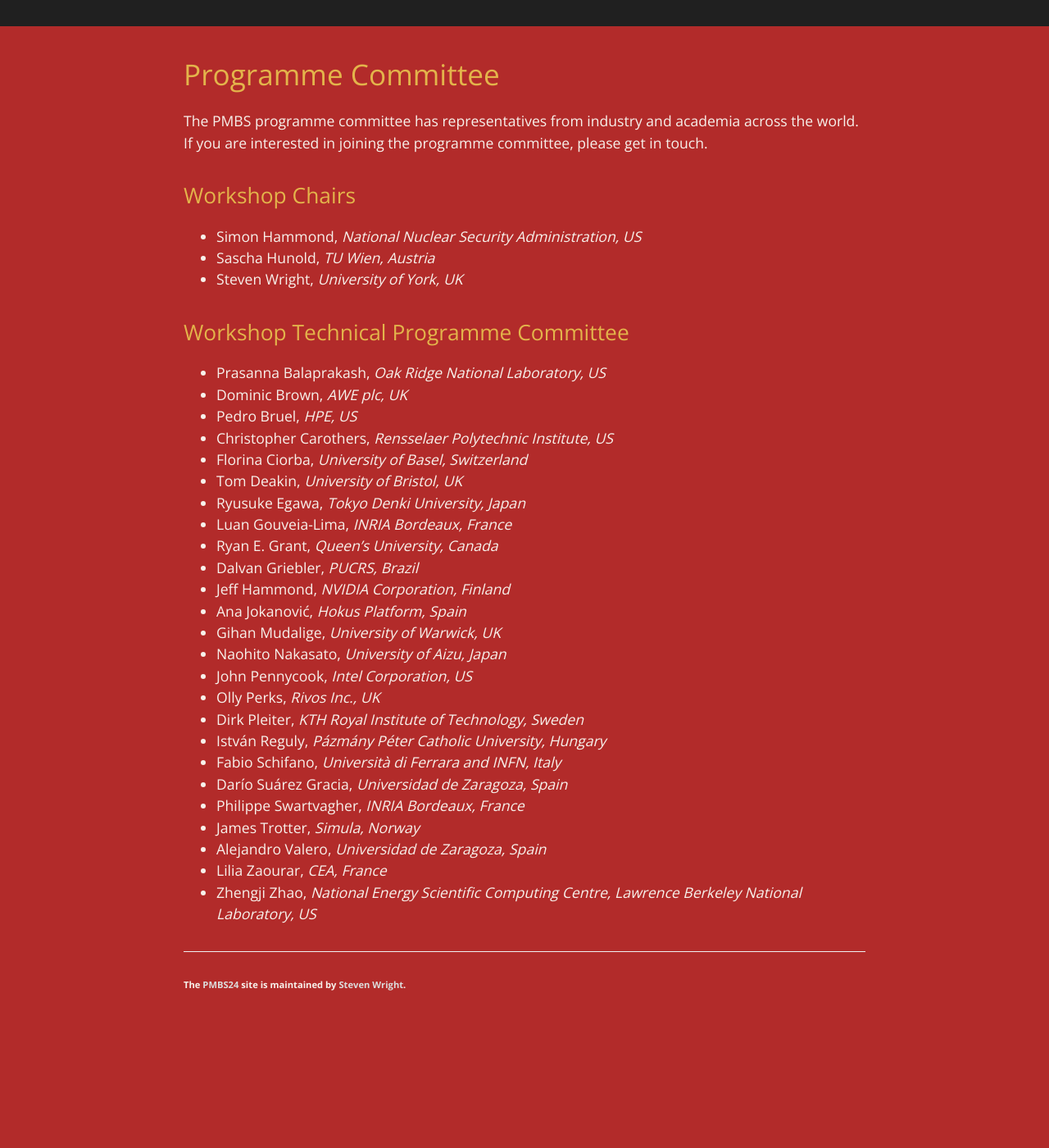
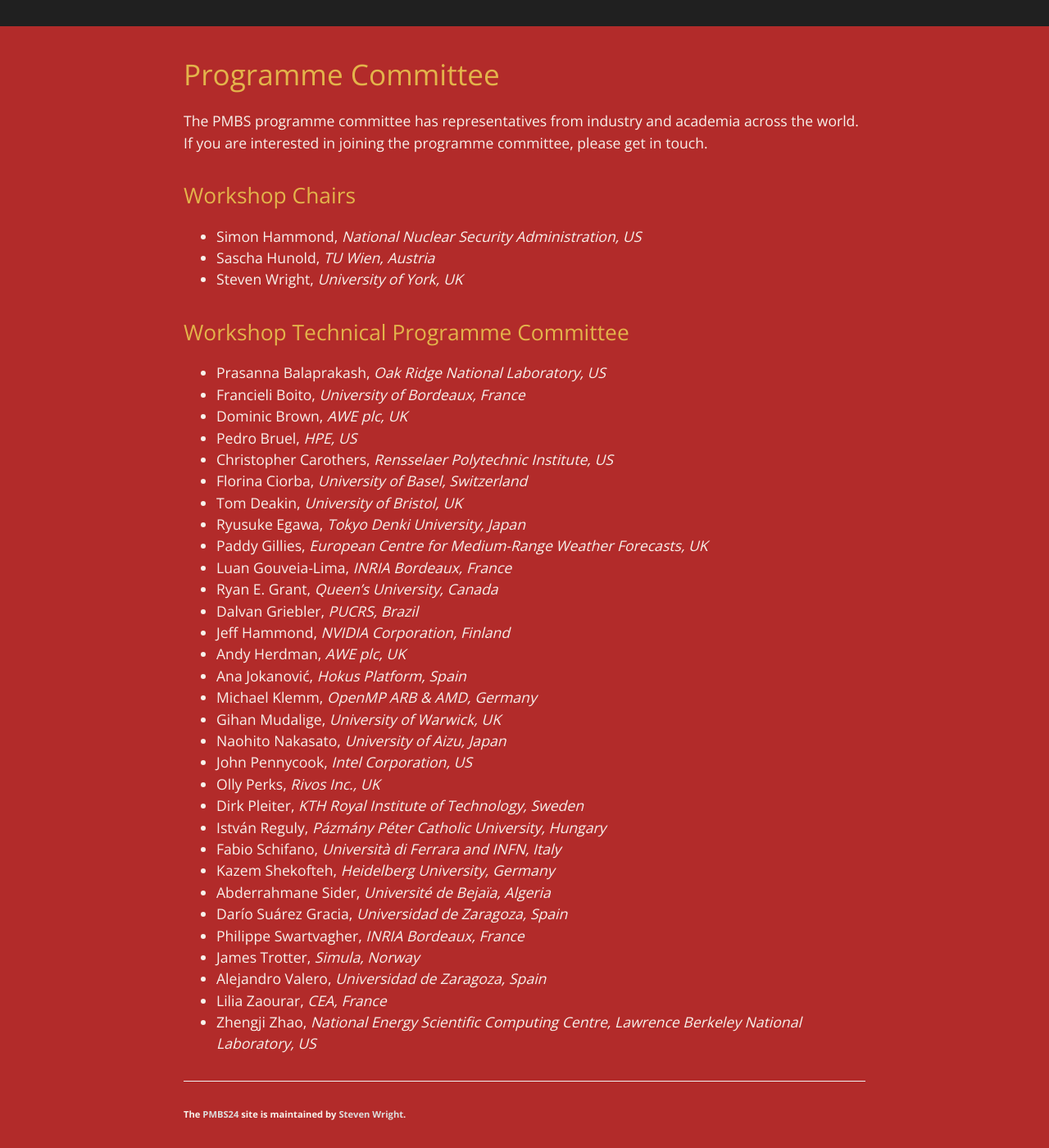
Before and after one commit to pmbs-workshop/pmbs-workshop.github.io, a Jekyll site: the page built from programmecommittee.markdown, in a window 1280 px wide and 1400 px high, scrolled down 579 px. Shown: the whole window at 82% size. Built offline with Jekyll 4.4.1, drawn with Linux system fonts in a browser that asks for light colours; before the commit the page ends 1820 px from its top, so only the background shows below that.

Commit message:
Updated PC List

```diff
--- a/programmecommittee.markdown
+++ b/programmecommittee.markdown
@@ -21,17 +21,21 @@
 ------------------------------------
 
 * Prasanna Balaprakash, _Oak Ridge National Laboratory, US_
+* Francieli Boito, _University of Bordeaux, France_
 * Dominic Brown, _AWE plc, UK_
 * Pedro Bruel, _HPE, US_
 * Christopher Carothers, _Rensselaer Polytechnic Institute, US_
 * Florina Ciorba, _University of Basel, Switzerland_
 * Tom Deakin, _University of Bristol, UK_
 * Ryusuke Egawa, _Tokyo Denki University, Japan_
+* Paddy Gillies, _European Centre for Medium-Range Weather Forecasts, UK_
 * Luan Gouveia-Lima, _INRIA Bordeaux, France_
 * Ryan E. Grant, _Queen's University, Canada_
 * Dalvan Griebler, _PUCRS, Brazil_
 * Jeff Hammond, _NVIDIA Corporation, Finland_
+* Andy Herdman, _AWE plc, UK_
 * Ana Jokanović, _Hokus Platform, Spain_
+* Michael Klemm, _OpenMP ARB & AMD, Germany_
 * Gihan Mudalige, _University of Warwick, UK_
 * Naohito Nakasato, _University of Aizu, Japan_
 * John Pennycook, _Intel Corporation, US_
@@ -39,6 +43,8 @@
 * Dirk Pleiter, _KTH Royal Institute of Technology, Sweden_
 * István Reguly, _Pázmány Péter Catholic University, Hungary_
 * Fabio Schifano, _Università di Ferrara and INFN, Italy_
+* Kazem Shekofteh, _Heidelberg University, Germany_
+* Abderrahmane Sider, _Université de Bejaïa, Algeria_
 * Darío Suárez Gracia, _Universidad de Zaragoza, Spain_
 * Philippe Swartvagher, _INRIA Bordeaux, France_
 * James Trotter, _Simula, Norway_
```
